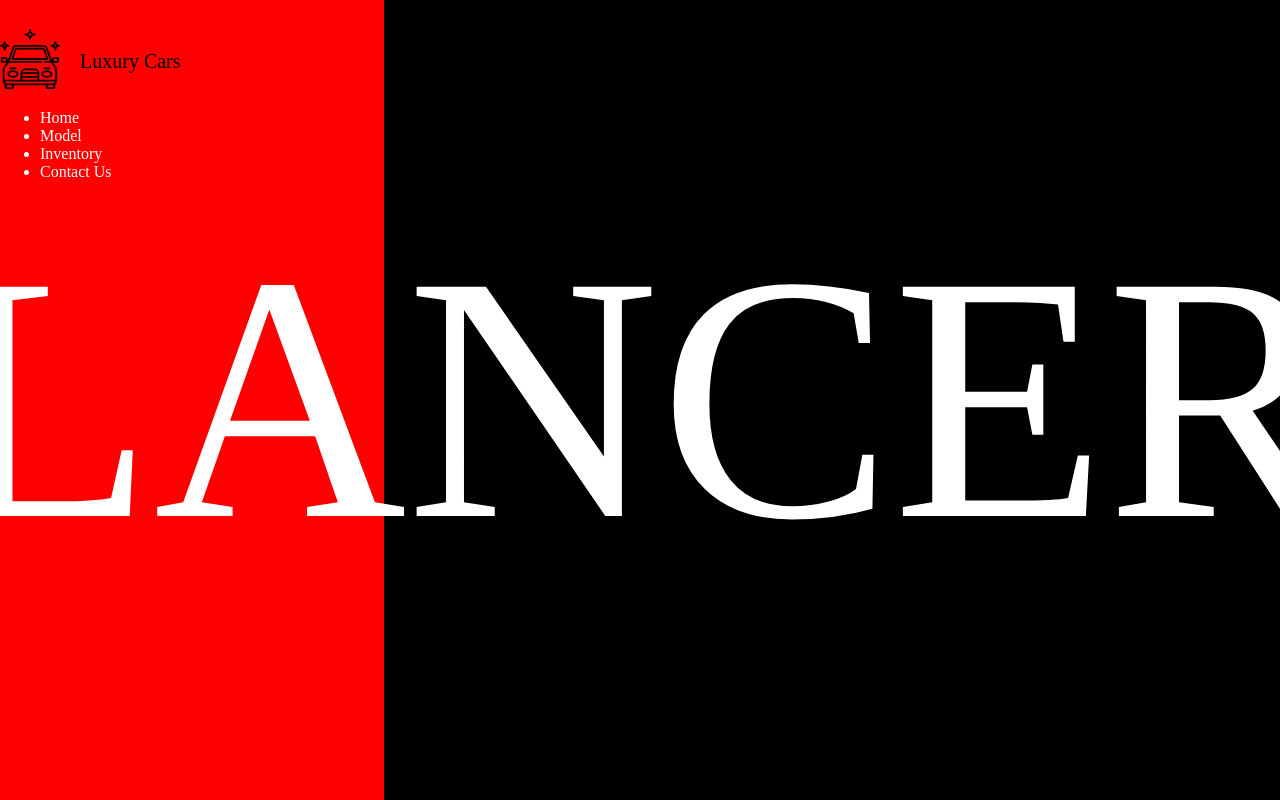
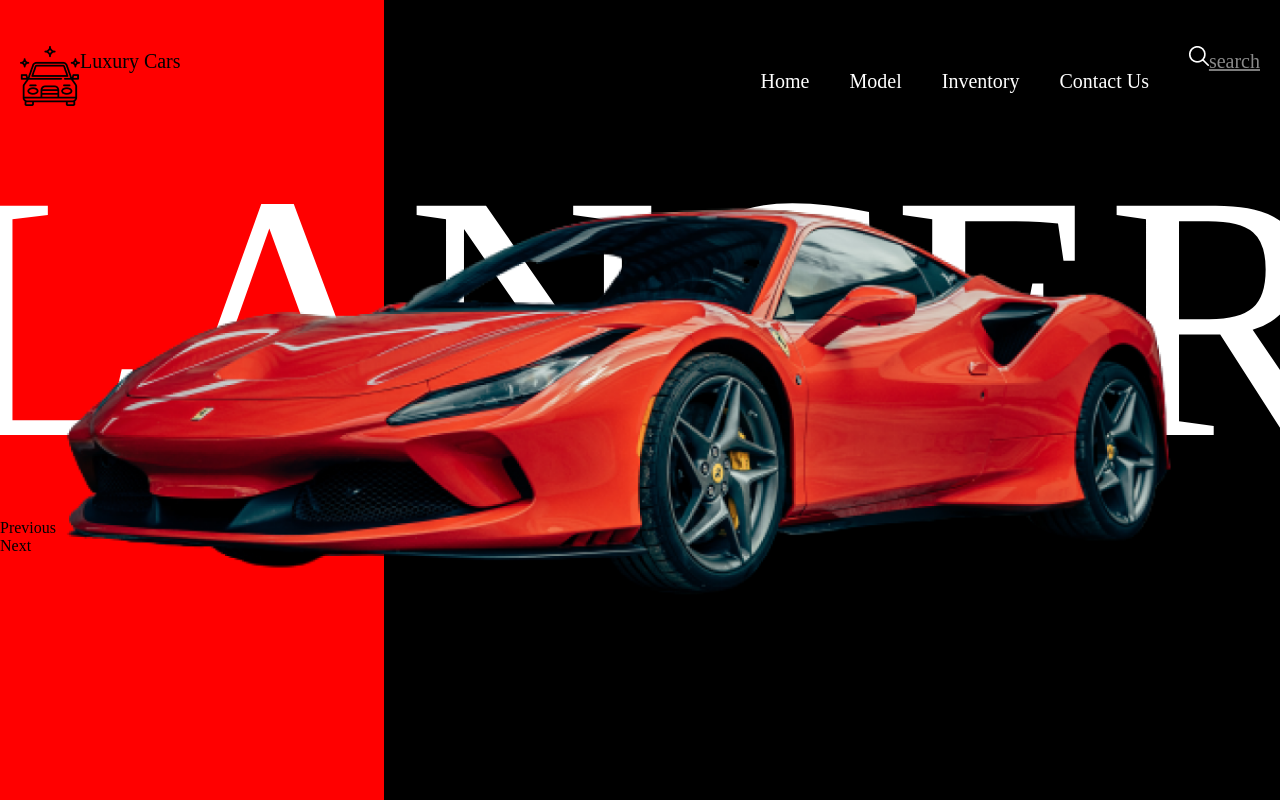
Before and after one commit to gfgdjv/car, a plain HTML site: page index.html in a window 1280 px wide. Drawn offline with Linux system fonts and the light colour scheme.

Commit message:
Add files via upload

```diff
--- a/index.html
+++ b/index.html
@@ -20,19 +20,23 @@
             <div class="name">Luxury Cars</div>
             </div>
             <div class="header__right">
-              <ul nav__list>
+              <ul class="nav__list">
                   <li class="list">Home</li>
                   <li class="list">Model</li>
                   <li class="list">Inventory</li>
                   <li class="list">Contact Us</li>
               </ul>
+              <div class="search__car">
+                <img src="img/search.png" alt="img" class="img__search">
+                <div class="search"> search </div>
+              </div>
             </div>
         </header>
     <main>
         <div class="content">
-            <div class="text">LANCER</div>
+            <div class="text"> LANCER </div>
             <div class="conent__img">
-                <img src="img/lambo.png" alt="img">
+                <img src="img/lambo.png" alt="img" class="car__img">
             </div>
             <div class="left">Previous</div>
             <div class="right">Next</div>
--- a/style.css
+++ b/style.css
@@ -20,22 +20,31 @@ html, body {
     max-width: 1642px;
 }
 
-.img {
-    width: 60px;
-    height: 60px;
-    margin-top: -28% ;
+.header {
+    display: flex;
+    margin-top: 46px;
+    font-size: 20px;
+    line-height: 30px;
+    padding-left: 20px;
+    text-align: right;
+    justify-content: space-between;
+}
+
+.car__img {
+    position: absolute;
+	top: 0;
+	bottom: 0;
+	width: 100%;
+	z-index: 1;
 }
 
 .title {
     display: flex;
-    margin-top: 46px;
+    margin-right: 20px;
 }
 
 .name {
-    font-size: 20px;
-    line-height: 30px;
     color: #000000;
-    padding-left: 20px;
 }
 
 .header__right {
@@ -49,4 +58,31 @@ html, body {
     font-size: 350px;
     color: rgb(255, 255, 255);
     overflow: hidden;
+    background-size: cover;
 }
+
+.nav__list {
+    display: flex;
+    list-style: none;
+    color: #ffffff;
+}
+
+.list {
+    padding-right: 40px;
+}
+
+.search__car {
+    display: flex;
+    text-decoration: underline rgb(124, 124, 124);
+    color: #8a8a8a;
+    margin-right: 20px;
+}
+
+.search__car:hover {
+    cursor: pointer;
+}
+
+.img__search {
+   width: 20px;
+   height: 20px;
+}
```
